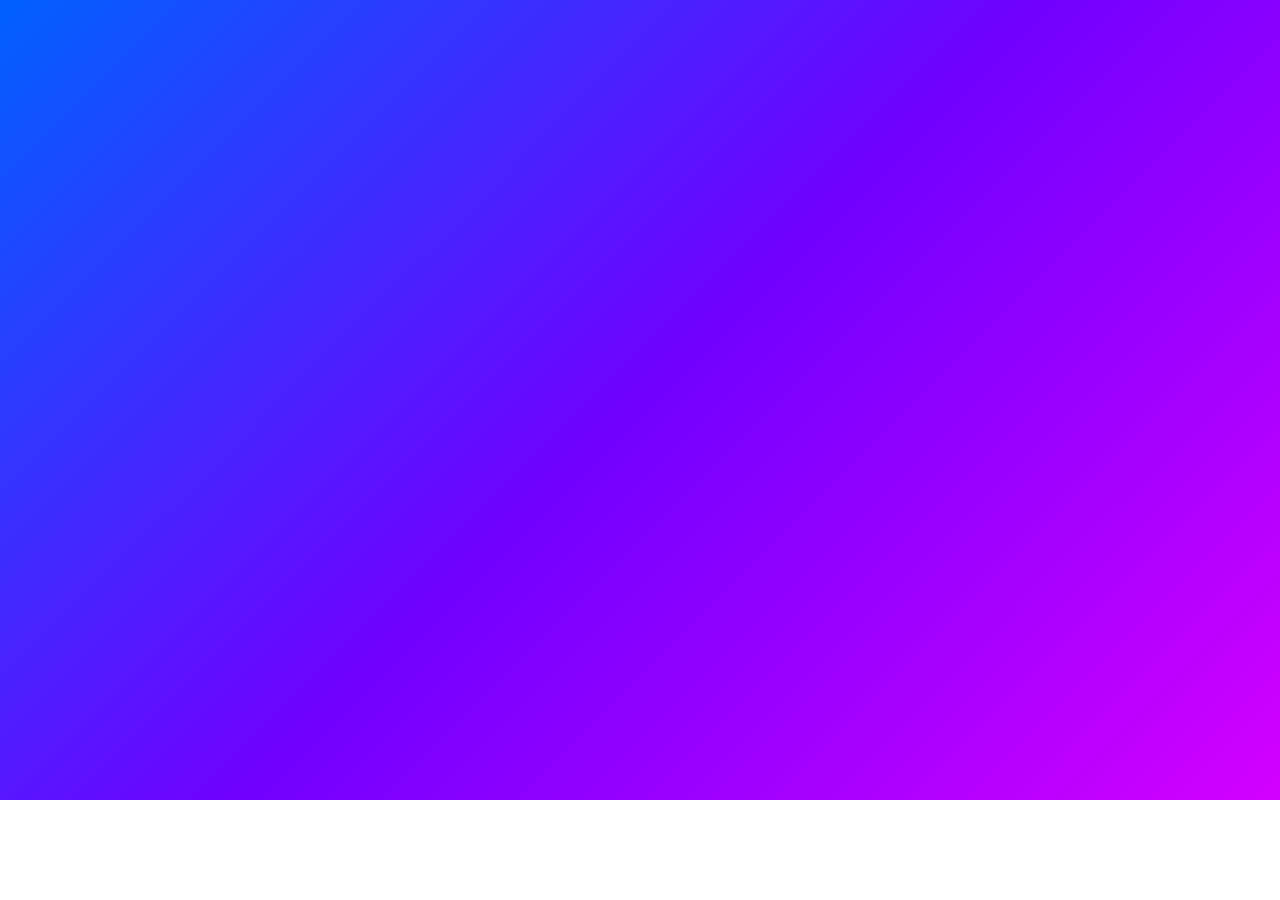
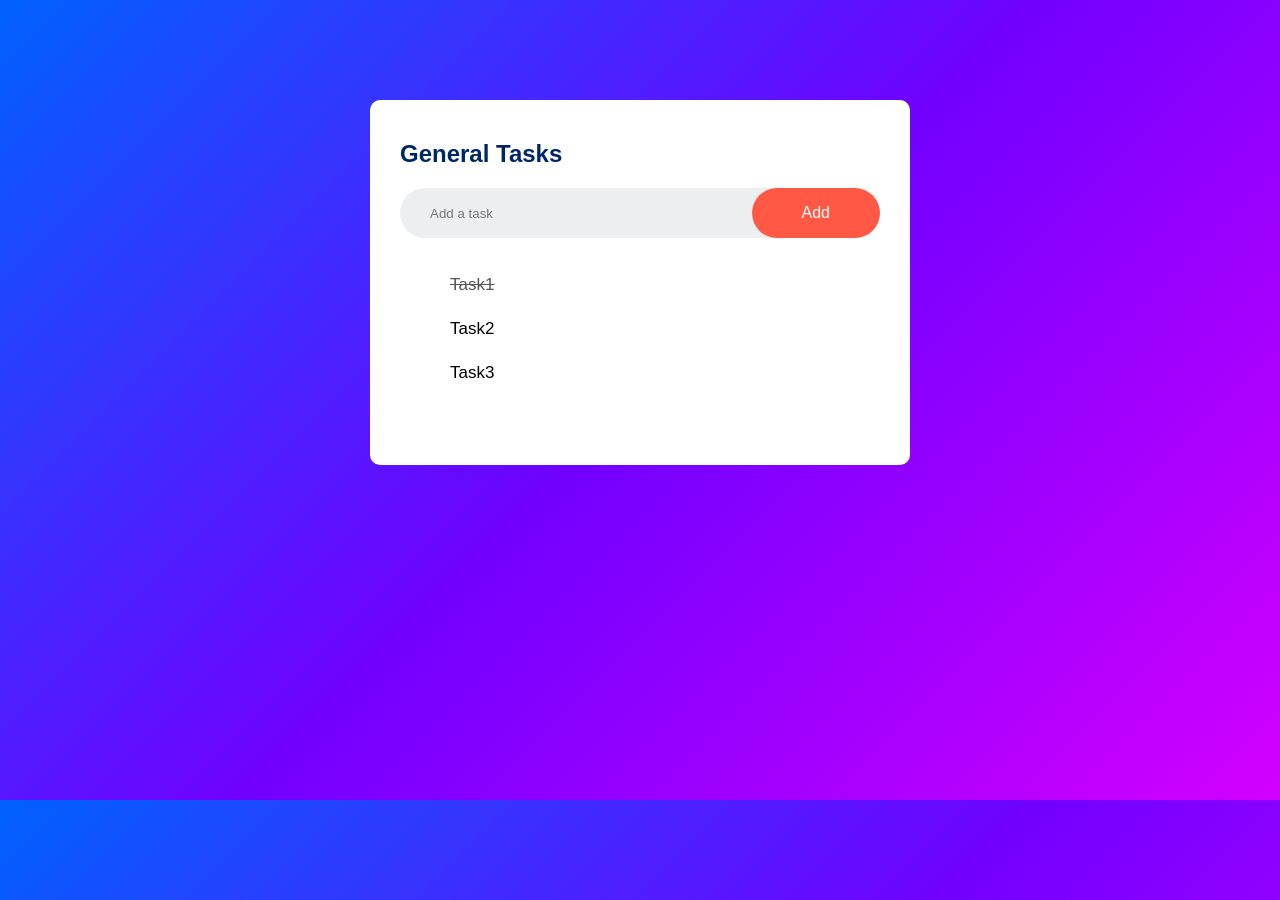
Before and after one commit to PedroCMotta-oficial/To-Do-List, a plain HTML site: page index.html in a window 1280 px wide. Before the commit the page ends 800 px from the top, so only its background shows below. Drawn offline with Linux system fonts and the light colour scheme.

Commit message:
base list creation
Commit with the first version of how the lists will be like. There must be added more stuff, such as the list management and upgrade each task that has been created

```diff
--- a/index.html
+++ b/index.html
@@ -7,6 +7,19 @@
   <link rel="stylesheet" href="style.css">
 </head>
 <body>
+  <div class="list">
+    <h2>General Tasks</h2>
 
+    <div class="creator">
+      <input type="text" id="input-box" placeholder="Add a task">
+      <button>Add</button>
+    </div>
+
+    <ul id="list-container">
+      <li class="checked">Task1</li>
+      <li>Task2</li>
+      <li>Task3</li>
+    </ul>
+  </div>
 </body>
 </html>
--- a/style.css
+++ b/style.css
@@ -1,3 +1,10 @@
+* {
+  margin: 0;
+  padding: 0;
+  font-family: 'Poppins', sans-serif;
+  box-sizing: border-box;
+}
+
 html, body {
   margin: 0;
   padding: 0;
@@ -11,3 +18,74 @@ body {
   background-repeat: no-repeat;
   background-attachment: fixed;
 }
+
+.list {
+  width: 100%;
+  max-width: 540px;
+  background: #fff;
+  margin: 100px auto 20px;
+  padding: 40px 30px 70px;
+  border-radius: 10px;
+}
+
+.list h2 {
+  color: #002765;
+  display: flex;
+  align-items: center;
+  margin-bottom: 20px;
+}
+
+.creator {
+  display: flex;
+  align-items: center;
+  justify-content: space-between;
+  background: #edeef0;
+  border-radius: 30px;
+  padding-left: 20px;
+  margin-bottom: 25px;
+}
+.creator input {
+  flex: 1;
+  border: none;
+  outline: none;
+  background: transparent;
+  padding: 10px;
+}
+.creator button {
+  border: none;
+  outline: none;
+  padding: 16px 50px;
+  background: #ff5945;
+  color: #fff;
+  font-size: 16px;
+  cursor: pointer;
+  border-radius: 40px;
+}
+
+#list-container li {
+  list-style: none;
+  font-size: 17px;
+  padding: 12px 8px 12px 50px;
+  user-select: none;
+  cursor: pointer;
+  position: relative;
+}
+#list-container li::before {
+  content: '';
+  position: absolute;
+  height: 28px;
+  width: 28px;
+  border-radius: 50%;
+  background-image: url();
+  background-size: cover;
+  background-position: center;
+  top: 12px;
+  left: 8px;
+}
+#list-container li.checked::before {
+  background-image: url();
+}
+#list-container li.checked {
+  color: #555;
+  text-decoration: line-through;
+}
```
